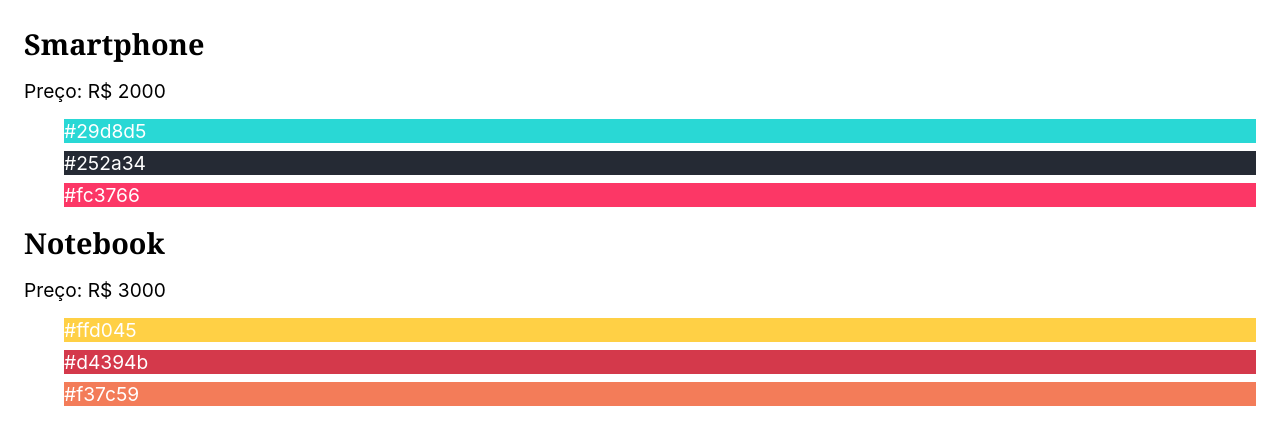
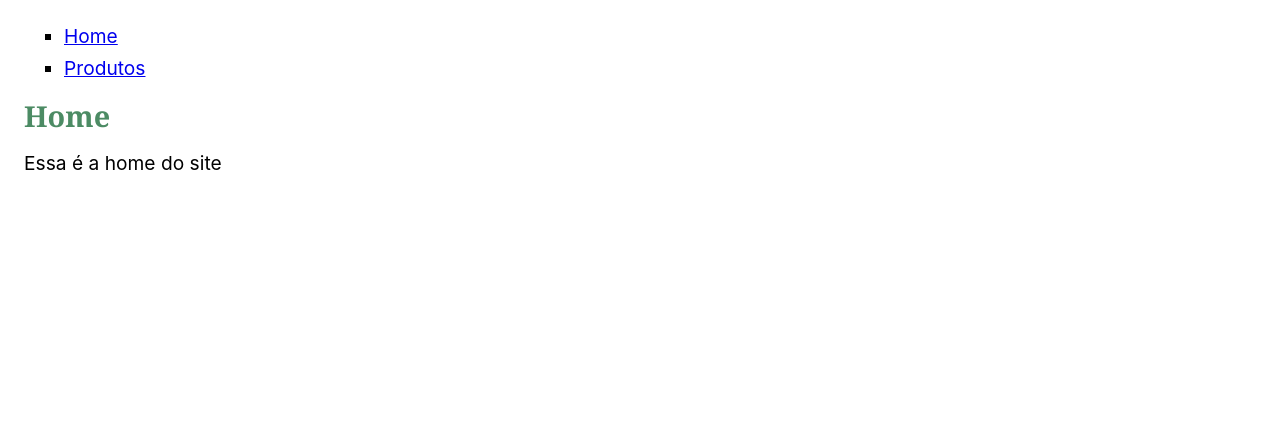
Before and after one commit to augustopiatto/Origamid-React, a React (Vite) app: page / in a window 1280 px wide. Shown: the top 444 px of the page. Built offline with nearby package versions, Linux system fonts and the light colour scheme.

Commit message:
aulas 9 10 e 11

```diff
--- /dev/null
+++ b/components/Home.jsx
@@ -0,0 +1,13 @@
+import React from 'react';
+import Titulo from './Titulo.jsx';
+
+const Home = () => {
+  return (
+    <>
+      <Titulo titulo="Home" />
+      <p>Essa é a home do site</p>
+    </>
+  );
+};
+
+export default Home;
--- /dev/null
+++ b/components/Produtos.jsx
@@ -0,0 +1,34 @@
+import React from 'react';
+import Titulo from './Titulo.jsx';
+
+// Replique a interface como a apresentada na aula
+// Utilize a array abaixo para mostrar os produtos
+// Quebre em componentes o que precisar ser reutilizado
+// Dica: const { pathname } = window.location; (puxa o caminho do URL)
+const produtos = [
+  { nome: 'Notebook', propriedades: ['16gb ram', '512gb'] },
+  { nome: 'Smartphone', propriedades: ['2gb ram', '128gb'] },
+];
+
+const Produtos = () => {
+  return (
+    <>
+      <Titulo titulo="Produtos" />
+      {produtos.map((produto) => (
+        <div
+          key={produto.nome}
+          style={{ margin: '16px 0', padding: '16px', border: '1px solid' }}
+        >
+          <p>{produto.nome}</p>
+          <ul>
+            {produto.propriedades.map((propriedade) => (
+              <li key={propriedade}>{propriedade}</li>
+            ))}
+          </ul>
+        </div>
+      ))}
+    </>
+  );
+};
+
+export default Produtos;
--- /dev/null
+++ b/components/Titulo.jsx
@@ -0,0 +1,7 @@
+import React from 'react';
+
+const Titulo = (props) => {
+  return <h2 style={{ color: '#4c8b64' }}>{props.titulo}</h2>;
+};
+
+export default Titulo;
--- a/src/App.jsx
+++ b/src/App.jsx
@@ -1,47 +1,29 @@
 import React from 'react';
-
-// Organize os produtos como mostrado no vídeo
-// Mostre apenas produtos que forem mais caros que R$ 1500
-const produtos = [
-  {
-    id: 1,
-    nome: 'Smartphone',
-    preco: 'R$ 2000',
-    cores: ['#29d8d5', '#252a34', '#fc3766'],
-  },
-  {
-    id: 2,
-    nome: 'Notebook',
-    preco: 'R$ 3000',
-    cores: ['#ffd045', '#d4394b', '#f37c59'],
-  },
-  {
-    id: 3,
-    nome: 'Tablet',
-    preco: 'R$ 1500',
-    cores: ['#365069', '#47c1c8', '#f95786'],
-  },
-];
+import Home from '../components/Home.jsx';
+import Produtos from '../components/Produtos.jsx';
 
 const App = () => {
+  const { pathname } = window.location;
+
+  let Component;
+  if (pathname === '/produtos') {
+    Component = Produtos;
+  } else {
+    Component = Home;
+  }
+
   return (
-    <section>
-      {produtos
-        .filter((produto) => Number(produto.preco.replace('R$ ', '')) > 1500)
-        .map((produto) => (
-          <div key={produto.id}>
-            <h1>{produto.nome}</h1>
-            <p>Preço: {produto.preco}</p>
-            <ul>
-              {produto.cores.map((cor) => (
-                <li key={cor} style={{ backgroundColor: cor, color: 'white' }}>
-                  {cor}
-                </li>
-              ))}
-            </ul>
-          </div>
-        ))}
-    </section>
+    <>
+      <ul>
+        <li>
+          <a href={'/'}>Home</a>
+        </li>
+        <li>
+          <a href={'/produtos'}>Produtos</a>
+        </li>
+      </ul>
+      <Component />
+    </>
   );
 };
 
```
